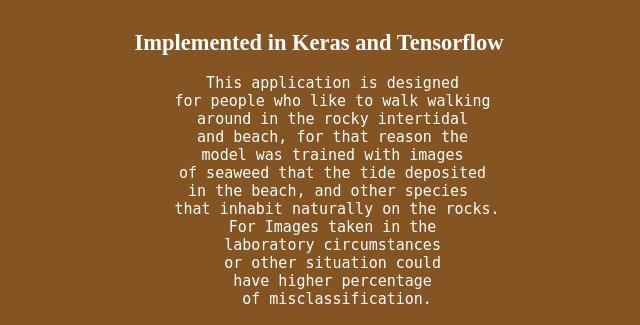
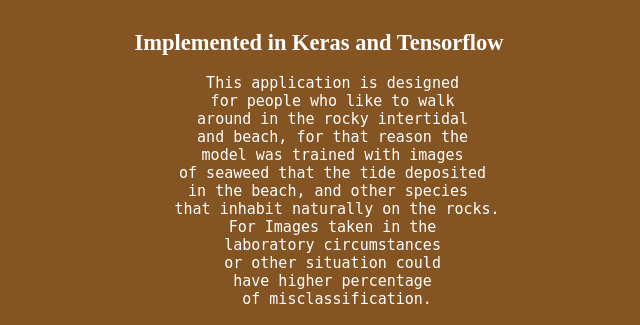
Before and after one commit to Fgarciash/Algae-Classifier, a Flask app: page / in a window 1280 px wide. Shown: the part 34-359 px from the top of the page, without its empty margins (321-961 px from the left). Run offline with Flask 2, Linux system fonts and the light colour scheme; some libraries are stand-ins or nearby versions.

Commit message:
Versión 8

```diff
--- a/templates/index.html
+++ b/templates/index.html
@@ -32,7 +32,7 @@
 <pre>
 
     This application is designed
-    for people who like to walk walking
+    for people who like to walk
     around in the rocky intertidal
     and beach, for that reason the
     model was trained with images
```
